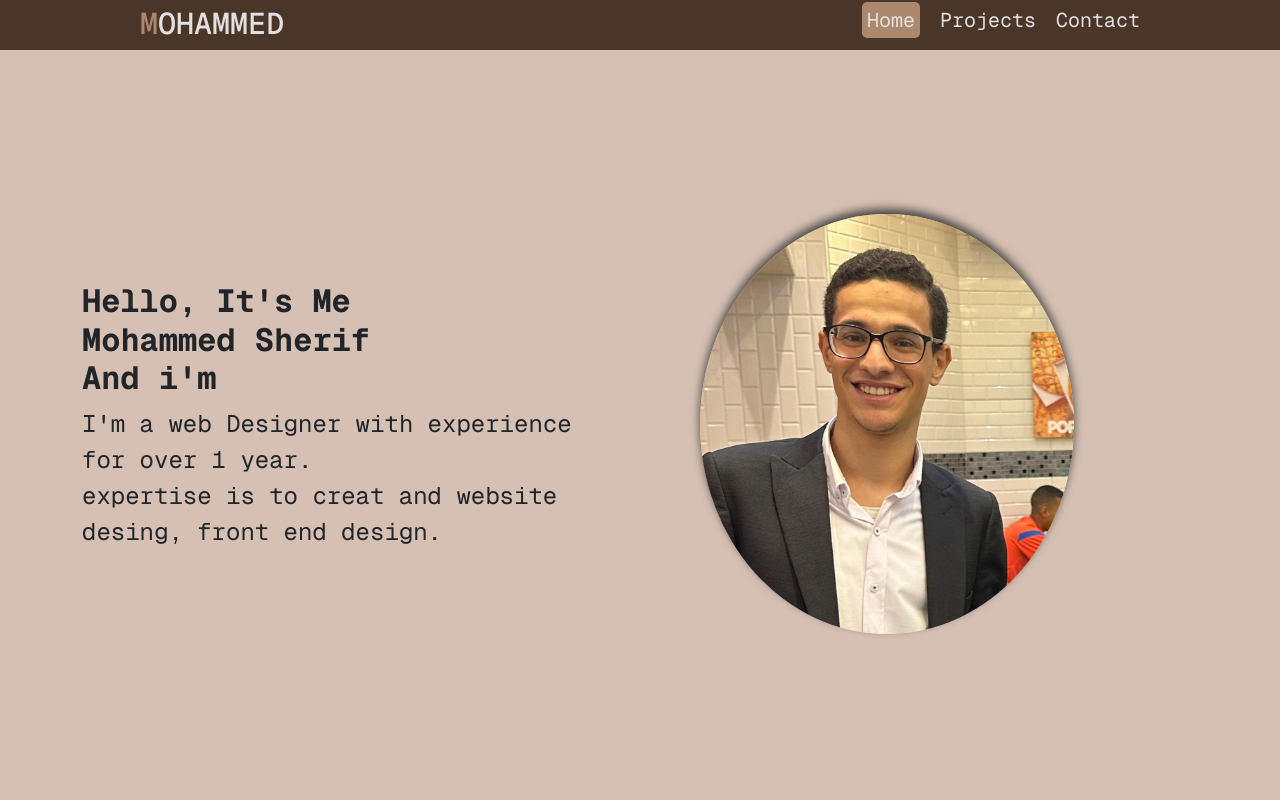
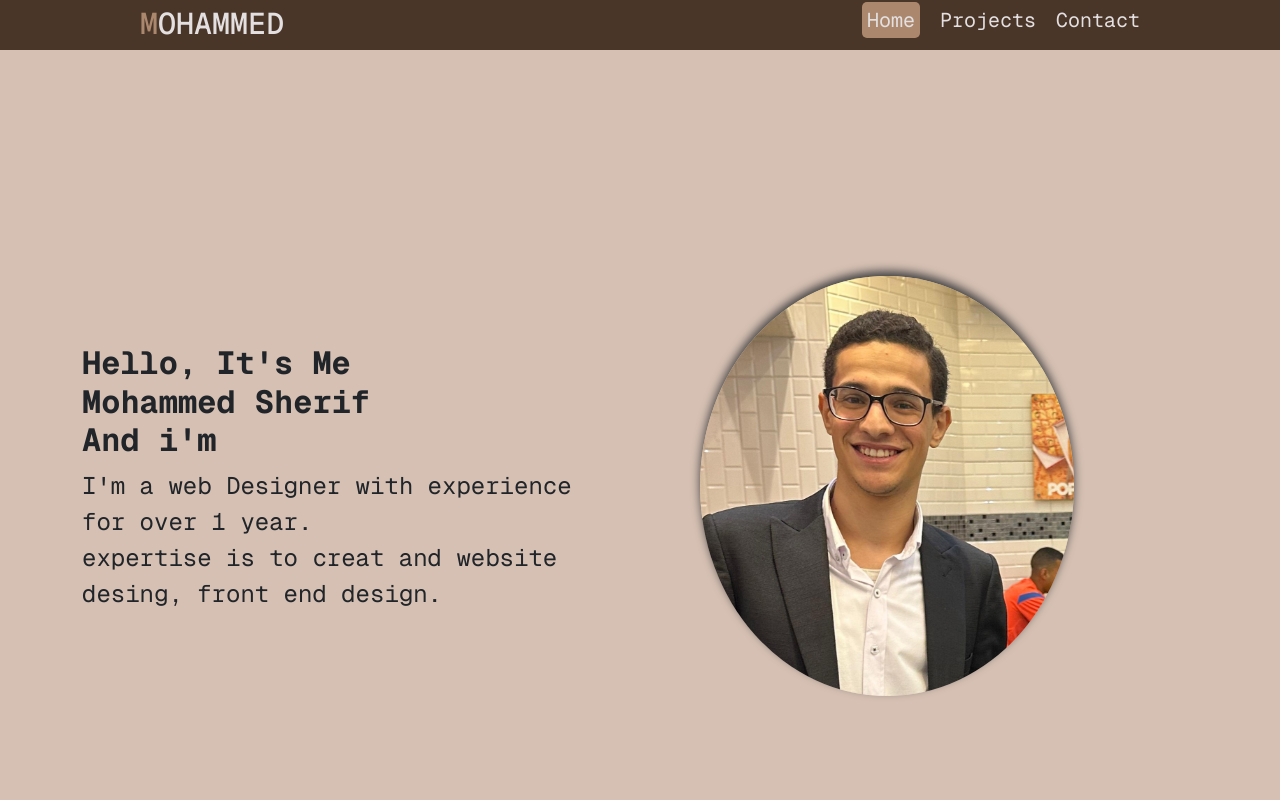
Before and after one commit to MuhamedSherif2/Portfolio, a React (Vite) app: page / in a window 1280 px wide. Shown: the top 800 px of the page. Built offline with nearby package versions, Linux system fonts and the light colour scheme; a web font is replaced by a local one.

Commit message:
style possition

```diff
--- a/src/component/About.jsx
+++ b/src/component/About.jsx
@@ -3,7 +3,7 @@ import img from '../assets/IMG-20240908-WA0092.jpg'
 
 function About() {
   return (
-    <section className='about d-flex'>
+    <section className='about d-flex pt-4'>
       <div className='container d-flex flex-column flex-lg-row flex-md-row align-items-center pt-5 '>
         <div className=''>
           <h3 className='fs-2 fw-bolder'>Hello, It's Me <br /> <span>Mohammed Sherif</span> <br /> And i'm </h3>
--- a/src/style.css
+++ b/src/style.css
@@ -18,7 +18,6 @@ header{
     color: var(--fri-color);
     height: 50px;
     padding-top: 5px;
-    position: fixed;
 }
 header .container{
     width: 80%;
```
